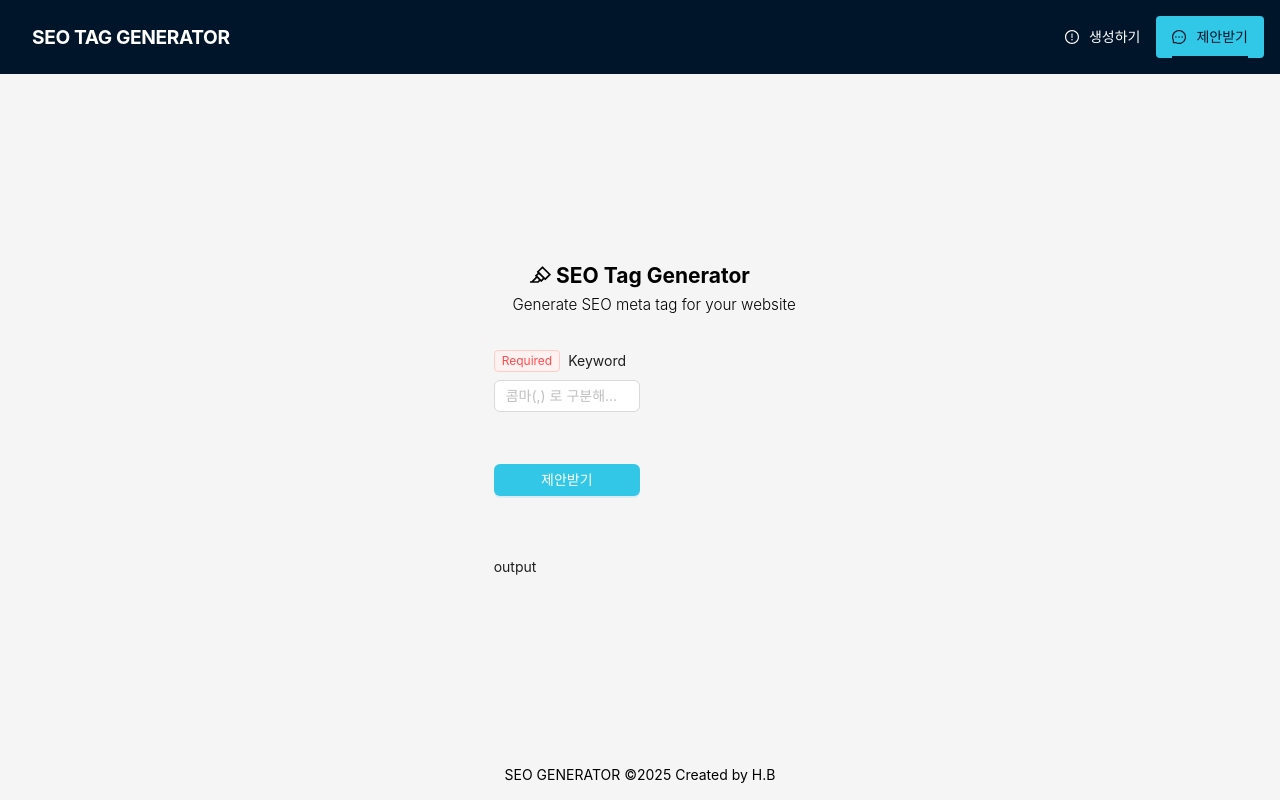
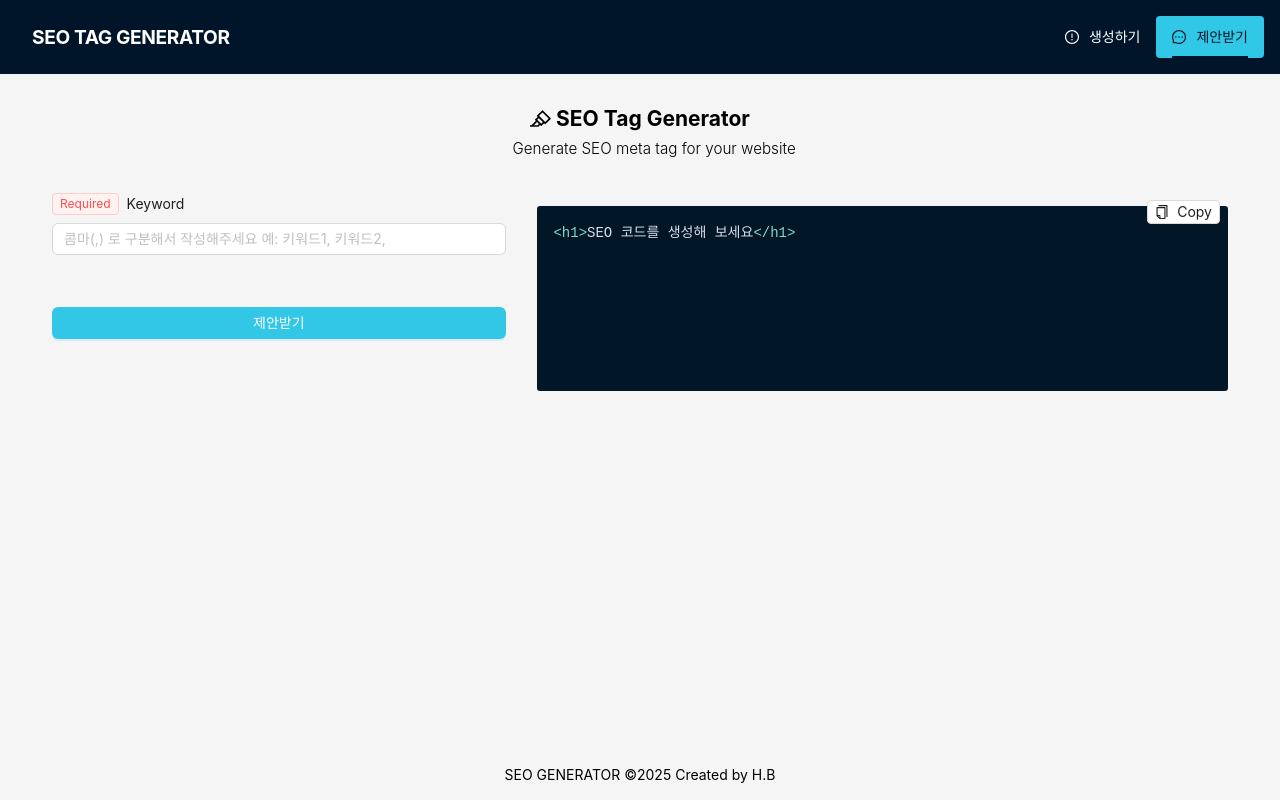
Before and after one commit to hotteokButler/seo_generator, a Next.js app: page /ask_ai in a window 1280 px wide. Built offline with nearby package versions, Linux system fonts and the light colour scheme; what @ant-design/nextjs-registry would draw is missing.

Commit message:
Style : ai 제안 페이지 ui

```diff
--- a/src/app/ask_ai/page.tsx
+++ b/src/app/ask_ai/page.tsx
@@ -5,16 +5,17 @@ import React from 'react';
 
 import styles from '@/asset/css/custom.module.css';
 import AIInputField from '@/components/ai-input-field';
+import OutputCode from '@/components/output-code';
 
 export default function Page() {
 	return (
-		<div className={styles.main_wrapper}>
-			<Row wrap={true} gutter={[8, 8]} style={{ flex: 'auto' }}>
+		<div className={styles.ai_page_wrap}>
+			<Row wrap={true} gutter={[8, 8]} style={{ flex: 'auto', gap: '2%' }}>
 				<Col xs={{ flex: '100%' }} md={{ flex: '39%' }}>
 					<AIInputField />
 				</Col>
 				<Col xs={{ flex: '100%' }} md={{ flex: '59%' }}>
-					output
+					<OutputCode />
 				</Col>
 			</Row>
 		</div>
--- a/src/app/layout.tsx
+++ b/src/app/layout.tsx
@@ -49,7 +49,7 @@ export default function RootLayout({
 								<div className={c_style.main_title}>
 									<SubTitle mainText='SEO Tag Generator' subText='Generate SEO meta tag for your website' />
 								</div>
-								<App>{children}</App>
+								<App style={{ width: '100%' }}>{children}</App>
 							</main>
 							<footer className={style.main_footer}>SEO GENERATOR ©{new Date().getFullYear()} Created by H.B</footer>
 						</Layout>
--- a/src/asset/css/custom.module.css
+++ b/src/asset/css/custom.module.css
@@ -76,3 +76,12 @@
 	border-radius: 0.2rem;
 	padding: 1rem;
 }
+
+/* ai suggestion page */
+
+.ai_page_wrap {
+	width: 100%;
+	display: flex;
+	max-width: 1200px;
+	margin: 0 auto;
+}
--- a/src/asset/css/main-layout.module.css
+++ b/src/asset/css/main-layout.module.css
@@ -37,7 +37,6 @@
 .main_warp {
 	flex-direction: column;
 	flex: auto;
-	justify-content: center;
 	align-items: center;
 	width: 100%;
 	max-width: 1240px;
```
